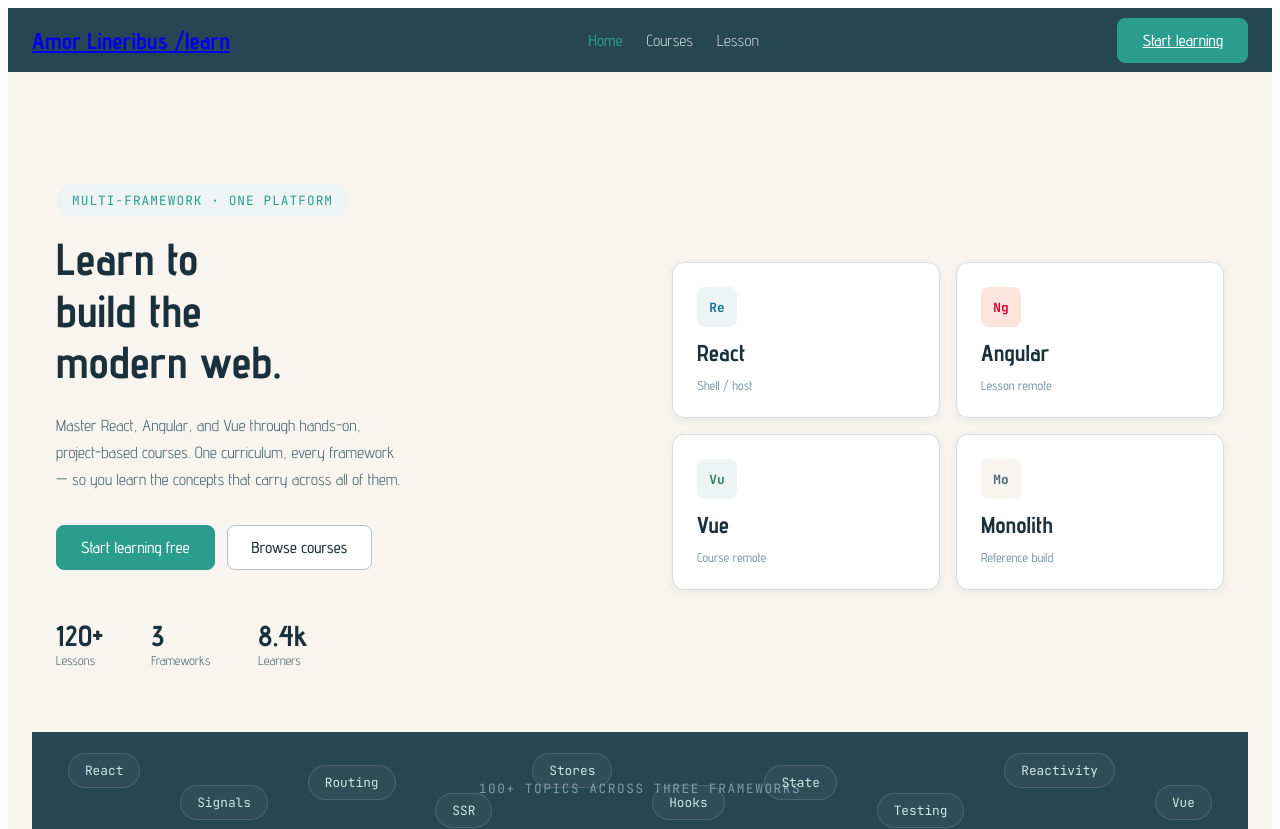
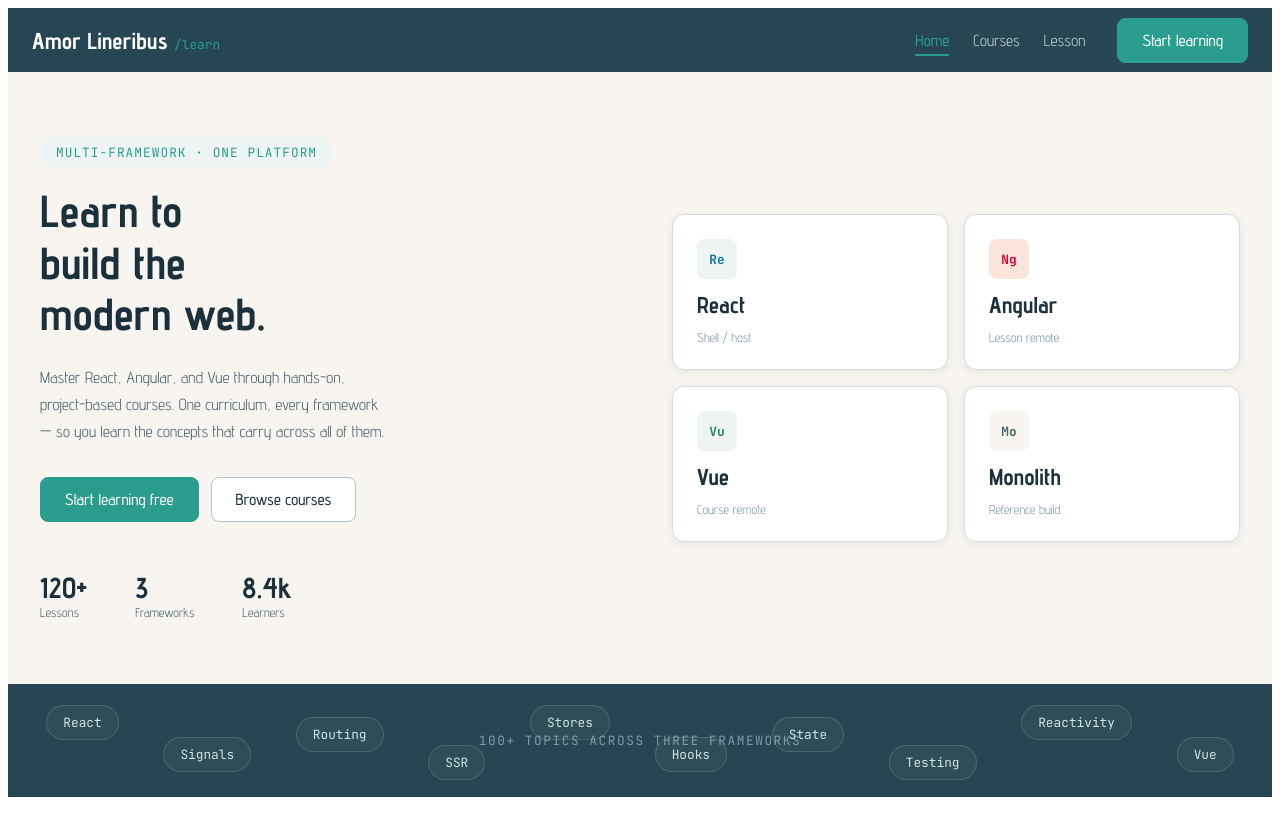
Before and after one commit to Soulhay/amor-lineribus-shell, a React app: page / in a window 1280 px wide. Shown: the top 829 px of the page. Built offline with nearby package versions, Linux system fonts and the light colour scheme.

Commit message:
Update app.css

```diff
--- a/src/styles/app.css
+++ b/src/styles/app.css
@@ -1,18 +1,29 @@
+/* =========================================================================
+   app.css — COMPLETE FILE. Replace src/styles/app.css entirely.
+   Do not merge with the previous version; the old .app__main,
+   .app__nav and .app__footer rules must be gone.
+
+   Identical in the shell and the monolithic reference.
+   ========================================================================= */
+
 .app {
   min-height: 100vh;
   display: flex;
   flex-direction: column;
   font-family: var(--font-body);
   color: var(--text-primary);
-  background: var(--surface-warm);
+  background: var(--surface-white);
 }
 
-/* Nav ------------------------------------------------------------------ */
+/* ── Nav ─────────────────────────────────────────────────── */
 .app__nav {
-  height: var(--nav-height);
+  position: sticky;
+  top: 0;
+  z-index: 10;
   display: flex;
   align-items: center;
-  justify-content: space-between;
+  gap: var(--space-8);
+  height: var(--nav-height);
   padding: 0 var(--space-6);
   background: var(--color-charcoal);
   color: var(--on-charcoal);
@@ -22,19 +33,48 @@
   font-family: var(--font-display);
   font-size: var(--fs-lg);
   font-weight: var(--fw-bold);
+  color: var(--on-charcoal);
+  text-decoration: none;
+}
+
+.app__brand-slash {
+  font-family: var(--font-mono);
+  font-size: var(--fs-sm);
+  font-weight: var(--fw-regular);
+  color: var(--color-verdigris);
 }
 
 .app__links {
   display: flex;
   gap: var(--space-6);
+  margin-left: auto;
 }
 
 .app__links a {
+  position: relative;
   color: var(--on-charcoal);
   text-decoration: none;
   font-size: var(--fs-base);
-  opacity: 0.75;
+  opacity: 0.72;
+  transition: opacity var(--ease);
 }
+
+.app__links a::after {
+  content: '';
+  position: absolute;
+  left: 0;
+  bottom: -6px;
+  width: 100%;
+  height: 2px;
+  border-radius: var(--radius-pill);
+  background: var(--color-verdigris);
+  transform: scaleX(0);
+  transform-origin: left;
+  transition: transform var(--ease);
+}
+
+.app__links a:hover { opacity: 1; }
+.app__links a:hover::after { transform: scaleX(1); }
 
 .app__links a.active {
   opacity: 1;
@@ -42,80 +82,187 @@
   font-weight: var(--fw-medium);
 }
 
-/* Main ----------------------------------------------------------------- */
+.app__links a.active::after { transform: scaleX(1); }
+
+.btn--sm {
+  padding: var(--space-2) var(--space-4);
+  font-size: var(--fs-sm);
+  text-decoration: none;
+}
+
+/* Full-bleed: each section owns its own padding and background. */
 .app__main {
   flex: 1;
-  padding: var(--space-12) var(--space-6);
+  padding: 0;
+  width: 100%;
 }
 
-/* Footer --------------------------------------------------------------- */
+/* ── Footer ──────────────────────────────────────────────── */
 .app__footer {
-  padding: var(--space-6);
   background: var(--color-charcoal);
   color: var(--on-charcoal);
-  font-size: var(--fs-sm);
-  text-align: center;
+  text-align: left;
 }
 
-/* Landing -------------------------------------------------------------- */
-.landing {
+.app__footer-inner {
+  display: grid;
+  grid-template-columns: 2fr 1fr 1fr 1fr;
+  gap: var(--space-8);
   max-width: var(--max-width);
   margin: 0 auto;
+  padding: var(--space-16) var(--space-6) var(--space-8);
 }
 
-.landing__eyebrow {
+.app__footer-brand strong {
+  display: block;
+  margin-bottom: var(--space-3);
+  font-family: var(--font-display);
+  font-size: var(--fs-lg);
+}
+
+.app__footer-brand p {
+  margin: 0;
+  max-width: 34ch;
+  font-size: var(--fs-sm);
+  line-height: var(--lh-normal);
+  opacity: 0.7;
+}
+
+.app__footer-head {
   margin: 0 0 var(--space-4);
   font-family: var(--font-mono);
   font-size: var(--fs-sm);
   letter-spacing: 0.08em;
+  text-transform: uppercase;
+  color: var(--text-muted);
+}
+
+.app__footer-col ul {
+  margin: 0;
+  padding: 0;
+  list-style: none;
+  display: flex;
+  flex-direction: column;
+  gap: var(--space-3);
+  font-size: var(--fs-sm);
+}
+
+.app__footer-col li {
+  opacity: 0.78;
+  cursor: pointer;
+  transition: opacity var(--ease), color var(--ease);
+}
+
+.app__footer-col li:hover {
+  opacity: 1;
   color: var(--color-verdigris);
 }
 
-.landing__title {
-  margin: 0 0 var(--space-4);
-  font-family: var(--font-display);
-  font-size: var(--fs-3xl);
-  font-weight: var(--fw-bold);
-  line-height: var(--lh-tight);
+.app__footer-legal {
+  max-width: var(--max-width);
+  margin: 0 auto;
+  padding: var(--space-6) var(--space-6) var(--space-8);
+  border-top: 1px solid var(--code-rule);
+  font-size: var(--fs-sm);
+  opacity: 0.55;
 }
 
-.landing__lead {
-  max-width: 46ch;
-  margin: 0 0 var(--space-12);
-  font-size: var(--fs-md);
-  line-height: var(--lh-normal);
-  color: var(--text-secondary);
+/* =========================================================================
+   Motion
+
+   All of it is decorative. tokens.css disables it wholesale under
+   prefers-reduced-motion, which is the accessibility claim made in the
+   thesis — the opt-out is built into the token layer rather than added
+   per component.
+   ========================================================================= */
+
+@keyframes rise {
+  from { opacity: 0; transform: translateY(18px); }
+  to   { opacity: 1; transform: translateY(0); }
 }
 
-.landing__frameworks {
-  display: grid;
-  grid-template-columns: repeat(auto-fit, minmax(180px, 1fr));
-  gap: var(--space-4);
+@keyframes fade {
+  from { opacity: 0; }
+  to   { opacity: 1; }
 }
 
-.fw-card {
-  display: flex;
-  flex-direction: column;
-  gap: var(--space-3);
-  padding: var(--space-6);
-  background: var(--surface-white);
-  border: 1px solid var(--border-light);
-  border-radius: var(--radius-lg);
-  box-shadow: var(--shadow-sm);
-  font-weight: var(--fw-medium);
+/* Drift for the topic-pill bands. This is the realisation of the
+   "floating course icons" annotated on the low-fidelity wireframes. */
+@keyframes drift {
+  0%   { transform: translateY(var(--drift-from)); }
+  50%  { transform: translateY(var(--drift-to)); }
+  100% { transform: translateY(var(--drift-from)); }
 }
 
-.fw-card span {
-  display: grid;
-  place-items: center;
-  width: 40px;
-  height: 40px;
-  border-radius: var(--radius-md);
-  font-family: var(--font-mono);
-  font-size: var(--fs-sm);
-  background: var(--surface-teal);
+/* Entrance — staggered, runs once on load */
+.hero__copy > *  { animation: rise 0.55s ease-out backwards; }
+.hero__copy > *:nth-child(1) { animation-delay: 0.05s; }
+.hero__copy > *:nth-child(2) { animation-delay: 0.12s; }
+.hero__copy > *:nth-child(3) { animation-delay: 0.19s; }
+.hero__copy > *:nth-child(4) { animation-delay: 0.26s; }
+.hero__copy > *:nth-child(5) { animation-delay: 0.33s; }
+
+.hero__grid .fw-card { animation: rise 0.55s ease-out backwards; }
+.hero__grid .fw-card:nth-child(1) { animation-delay: 0.20s; }
+.hero__grid .fw-card:nth-child(2) { animation-delay: 0.28s; }
+.hero__grid .fw-card:nth-child(3) { animation-delay: 0.36s; }
+.hero__grid .fw-card:nth-child(4) { animation-delay: 0.44s; }
+
+.band__label { animation: fade 0.8s ease-out backwards 0.2s; }
+
+/* Hover lift */
+.fw-card,
+.feature {
+  transition: transform var(--ease), box-shadow var(--ease);
 }
 
-.fw-card--react span { color: #0b7ea3; }
-.fw-card--angular span { color: var(--fw-angular); }
-.fw-card--vue span { color: #2e8b62; }
+.fw-card:hover,
+.feature:hover {
+  transform: translateY(-4px);
+  box-shadow: var(--shadow-lg);
+}
+
+.course {
+  transition: transform var(--ease), box-shadow var(--ease);
+}
+
+.course:hover {
+  transform: translateY(-4px);
+  box-shadow: var(--shadow-xl);
+}
+
+.btn {
+  transition: transform var(--ease), opacity var(--ease), box-shadow var(--ease);
+}
+
+.btn:hover  { transform: translateY(-2px); }
+.btn:active { transform: translateY(0); }
+
+/* ── Mobile ──────────────────────────────────────────────── */
+@media (max-width: 900px) {
+  .app__nav {
+    position: static;
+    flex-wrap: wrap;
+    height: auto;
+    padding: var(--space-3) var(--space-4);
+    gap: var(--space-3);
+  }
+
+  .app__links {
+    order: 3;
+    width: 100%;
+    margin-left: 0;
+    gap: var(--space-4);
+    font-size: var(--fs-sm);
+  }
+
+  .app__footer-inner {
+    grid-template-columns: 1fr 1fr;
+    gap: var(--space-6);
+    padding: var(--space-12) var(--space-4) var(--space-6);
+  }
+
+  .app__footer-brand { grid-column: 1 / -1; }
+
+  .app__footer-legal { padding: var(--space-4) var(--space-4) var(--space-8); }
+}
```
